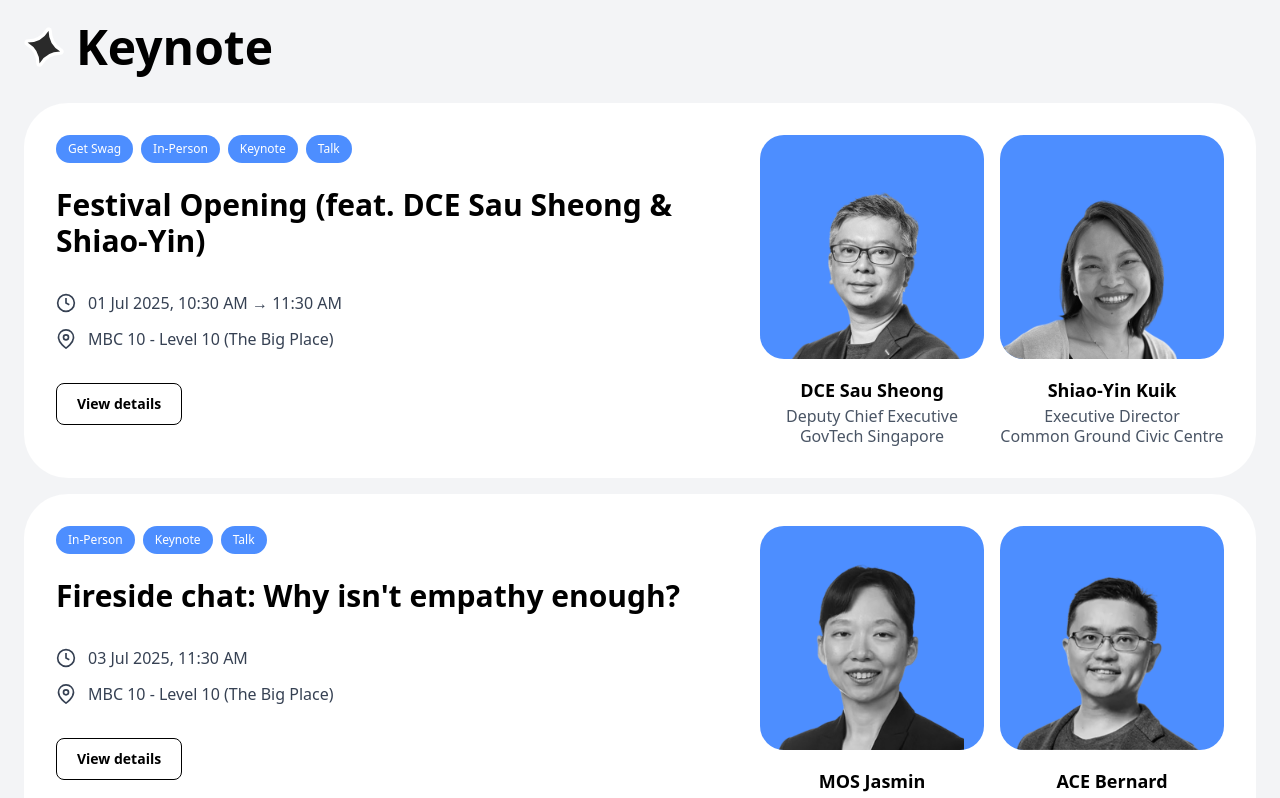
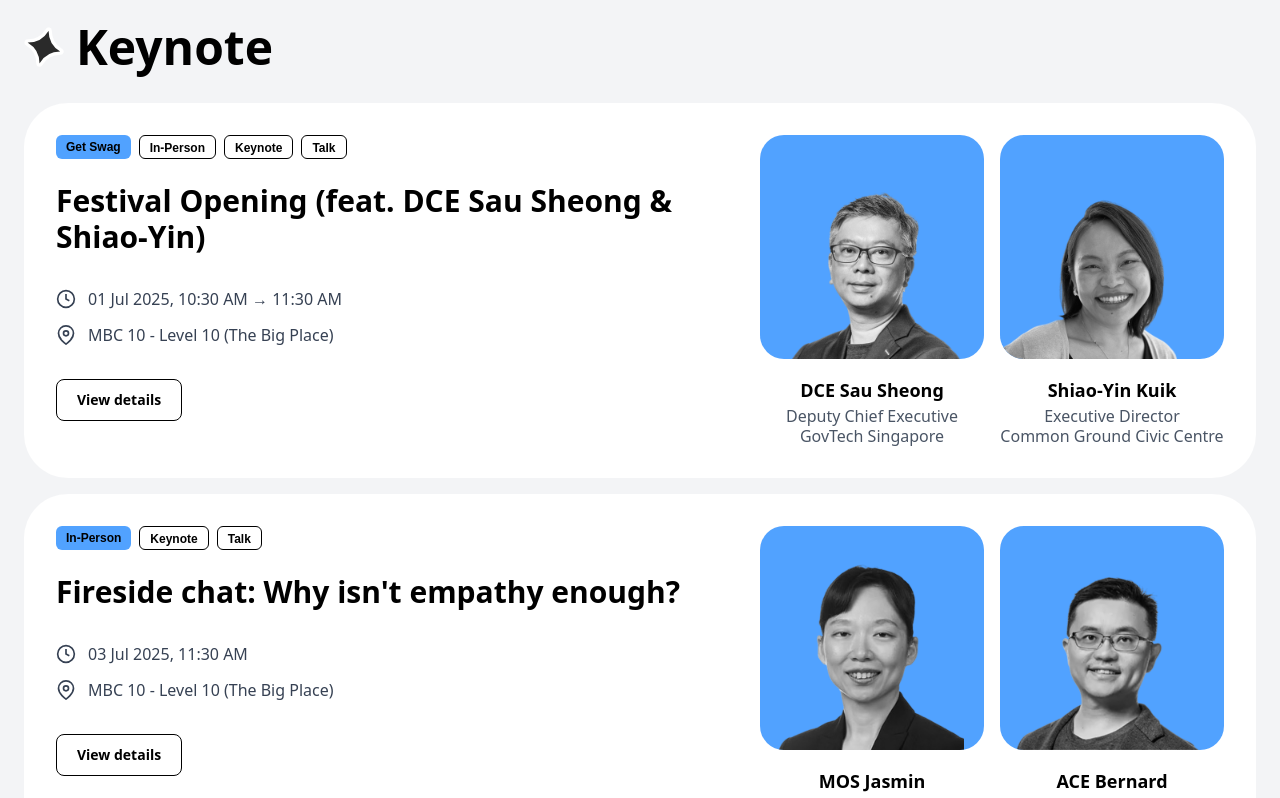
Before and after one commit to rezailmi/govtech-designfest, a Next.js app: page / in a window 1280 px wide. Shown: the part 1440-2238 px from the top of the page. Built offline with nearby package versions, Linux system fonts and the light colour scheme.

Commit message:
Enhance Home page with external links for "Join Us" and "Save Your Spot" CTAs; update styling for event badges in KeynoteCard and MoreForYou components for improved visual consistency and user experience.

```diff
--- a/src/app/page.tsx
+++ b/src/app/page.tsx
@@ -9,6 +9,7 @@ import { HighlightsSection } from "@/components/event/highlights-section"
 import { AgendaSection } from "@/components/agenda/agenda-section"
 import { useState, useEffect } from "react"
 import Image from "next/image"
+import Link from "next/link"
 import { COLORS, URLS, FONTS, SPACING, FESTIVAL } from "@/lib/constants"
 
 export default function Home() {
@@ -48,7 +49,12 @@ export default function Home() {
             {/* Join Us CTA */}
             <div className="flex flex-col items-center text-center">
               {/* Join Us Illustration */}
-              <div className="mb-6 h-[280px] flex items-center justify-center">
+              <a
+                href={URLS.slack}
+                target="_blank"
+                rel="noopener noreferrer"
+                className="mb-6 h-[280px] flex items-center justify-center hover:opacity-80 transition-opacity cursor-pointer"
+              >
                 <Image
                   src="/assets/icons/illustrations/illustration-join.png"
                   alt="Join Us"
@@ -56,7 +62,7 @@ export default function Home() {
                   height={280}
                   className="w-full h-full object-contain"
                 />
-              </div>
+              </a>
 
               <h3 className="text-white text-lg lg:text-xl font-semibold mb-6 leading-tight min-h-[3rem] flex items-center justify-center">
                 Latest announcements and updates
@@ -75,7 +81,12 @@ export default function Home() {
             {/* Save Your Spot CTA */}
             <div className="flex flex-col items-center text-center">
               {/* Save Your Spot Illustration */}
-              <div className="mb-6 h-[280px] flex items-center justify-center">
+              <a
+                href={URLS.register}
+                target="_blank"
+                rel="noopener noreferrer"
+                className="mb-6 h-[280px] flex items-center justify-center hover:opacity-80 transition-opacity cursor-pointer"
+              >
                 <Image
                   src="/assets/icons/illustrations/illustration-register.png"
                   alt="Save your spot"
@@ -83,7 +94,7 @@ export default function Home() {
                   height={280}
                   className="w-full h-full object-contain"
                 />
-              </div>
+              </a>
 
               <h3 className="text-white text-lg lg:text-xl font-semibold mb-6 leading-tight min-h-[3rem] flex items-center justify-center">
                 Register now to attend
--- a/src/components/agenda/agenda-section.tsx
+++ b/src/components/agenda/agenda-section.tsx
@@ -80,7 +80,7 @@ function EventBadge({ badge }: BadgeProps) {
   return (
     <span
       className={`
-        px-2.5 py-0.5 rounded-md text-xs font-semibold leading-4
+        px-2.5 pt-1 pb-0.5 rounded-md text-xs font-semibold leading-4
         ${badge.variant === 'keynote'
           ? 'bg-pink-400 text-black'
           : 'border border-gray-400 text-gray-300 bg-transparent'
--- a/src/components/event/MoreForYou.tsx
+++ b/src/components/event/MoreForYou.tsx
@@ -22,7 +22,7 @@ export default function MoreForYou() {
 
               <div className="space-y-2">
                 <p className="font-geist font-semibold text-xs text-black leading-4">
-                  Please look for the <span className="inline-block px-2.5 py-0.5 border border-black rounded-md text-xs font-geist font-semibold leading-4">Service Design Week</span> tag in the Agenda.
+                  Please look for the <span className="inline-block px-2.5 pt-1 pb-0.5 border border-black rounded-md text-xs font-geist font-semibold leading-4">Service Design Week</span> tag in the Agenda.
                 </p>
               </div>
             </div>
@@ -41,7 +41,7 @@ export default function MoreForYou() {
 
               <div className="space-y-2">
                 <p className="font-geist font-semibold text-xs text-black leading-4">
-                  Please look for the <span className="inline-block px-2.5 py-0.5 border border-black rounded-md text-xs font-geist font-semibold leading-4">Inclusive Design Week</span> tag in the Agenda.
+                  Please look for the <span className="inline-block px-2.5 pt-1 pb-0.5 border border-black rounded-md text-xs font-geist font-semibold leading-4">Inclusive Design Week</span> tag in the Agenda.
                 </p>
               </div>
             </div>
--- a/src/components/event/highlight-event-card.tsx
+++ b/src/components/event/highlight-event-card.tsx
@@ -15,7 +15,7 @@ export function HighlightEventCard({ event, onViewDetails }: HighlightEventCardP
           <span
             key={index}
             className={`
-              px-2.5 py-0.5 rounded-md text-xs font-semibold leading-4
+              px-2.5 pt-1 pb-0.5 rounded-md text-xs font-semibold leading-4
               ${badge.variant === 'keynote'
                 ? 'bg-pink-400 text-black'
                 : 'border border-black text-black bg-transparent'
--- a/src/components/keynote/keynote-card.tsx
+++ b/src/components/keynote/keynote-card.tsx
@@ -6,11 +6,46 @@ interface KeynoteCardProps {
   onViewDetails?: (title: string) => void
 }
 
+// Badge component for reusability with theme support
+interface Badge {
+  text: string
+  variant: "keynote" | "outlined"
+  theme?: "pink" | "blue"
+}
+
+interface BadgeProps {
+  badge: Badge
+}
+
+function EventBadge({ badge }: BadgeProps) {
+  const filledBgColor = badge.theme === 'blue' ? 'bg-blue-400' : 'bg-pink-400'
+
+  return (
+    <span
+      className={`
+        px-2.5 pt-1 pb-0.5 rounded-md text-xs font-semibold leading-4
+        ${badge.variant === 'keynote'
+          ? `${filledBgColor} text-black`
+          : 'border border-black text-black bg-transparent'
+        }
+      `}
+      style={{ fontFamily: 'Geist, sans-serif' }}
+    >
+      {badge.text}
+    </span>
+  )
+}
+
 export function KeynoteCard({ keynote, onViewDetails }: KeynoteCardProps) {
-  const themeColors = {
-    pink: 'bg-[#FF4DC3]',
-    blue: 'bg-[#4D8EFF]'
-  }
+  // Convert keynote tags to badge format - first tag filled, rest outlined
+  const badges: Badge[] = keynote.tags.map((tag, index) => ({
+    text: tag,
+    variant: index === 0 ? "keynote" as const : "outlined" as const,
+    theme: keynote.theme
+  }))
+
+  // Use appropriate background color based on theme
+  const photoBgColor = keynote.theme === 'blue' ? 'bg-blue-400' : 'bg-pink-400'
 
   return (
     <div className="bg-white rounded-[44px] overflow-hidden">
@@ -19,13 +54,8 @@ export function KeynoteCard({ keynote, onViewDetails }: KeynoteCardProps) {
         <div className="flex-1 p-6 lg:p-8">
           <div className="max-w-2xl">
             <div className="flex flex-wrap gap-2 mb-6">
-              {keynote.tags.map((tag, index) => (
-                <span
-                  key={index}
-                  className={`${themeColors[keynote.theme]} text-white px-3 py-1.5 rounded-full text-xs font-medium`}
-                >
-                  {tag}
-                </span>
+              {badges.map((badge, index) => (
+                <EventBadge key={index} badge={badge} />
               ))}
             </div>
 
@@ -83,7 +113,7 @@ export function KeynoteCard({ keynote, onViewDetails }: KeynoteCardProps) {
                 key={index}
                 className="flex flex-col items-center"
               >
-                <div className={`${themeColors[keynote.theme]} rounded-3xl mb-3`}>
+                <div className={`${photoBgColor} rounded-3xl mb-3`}>
                   <div className="w-32 h-32 sm:w-48 sm:h-48 lg:w-56 lg:h-56 rounded-3xl overflow-hidden">
                     <Image
                       src={speaker.image || "/assets/images/speaker-lillian.png"}
```
